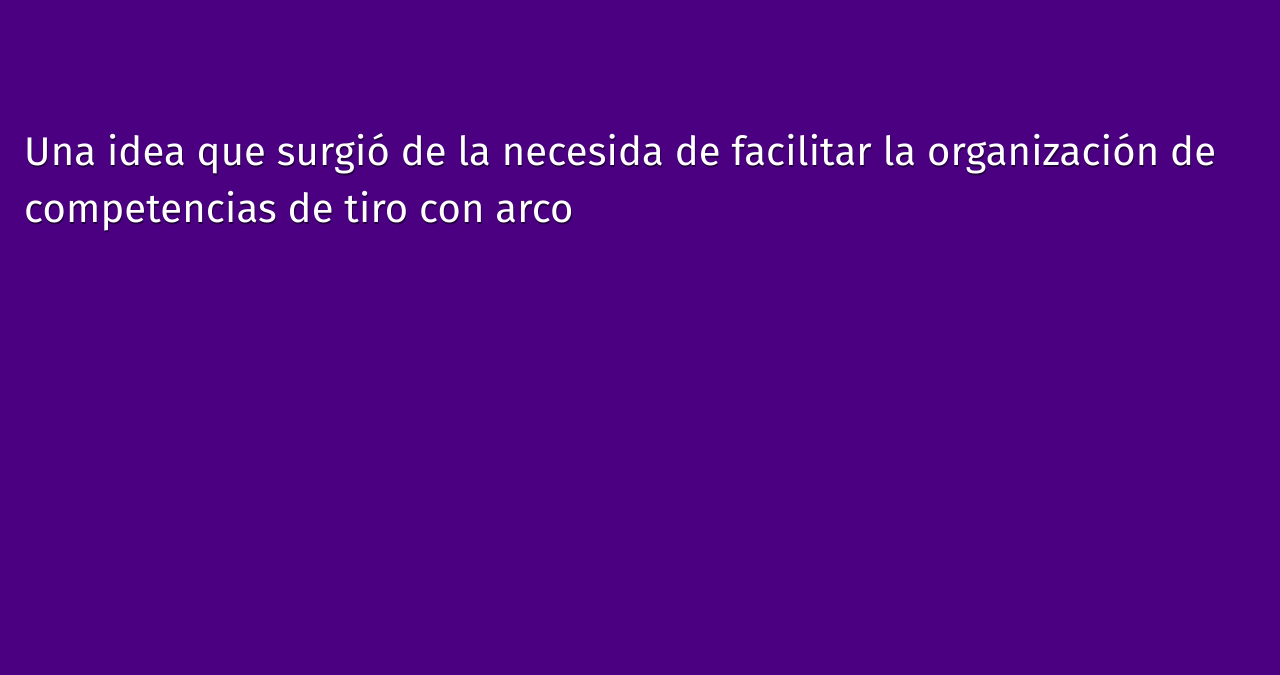
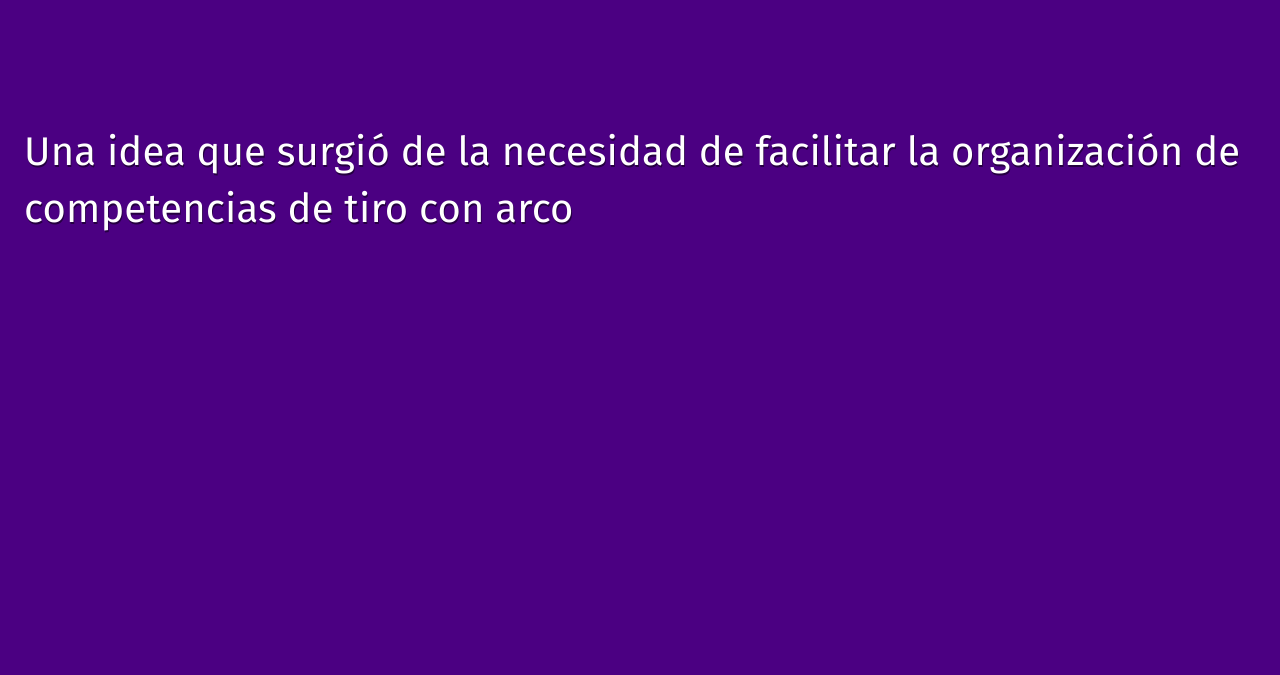
Before and after one commit to ecelis/www-arqueria-pro, a Gatsby site: page /about in a window 1280 px wide. Shown: the part 37-712 px from the top of the page. Built offline with nearby package versions, Linux system fonts and the light colour scheme; Gatsby itself is replaced by a stand-in of ours.

Commit message:
Fix typo

```diff
--- a/src/pages/about.js
+++ b/src/pages/about.js
@@ -4,7 +4,7 @@ import Layout from "../components/layout";
 const About = () => {
     return (
         <Layout>
-        <p>Una idea que surgió de la necesida de facilitar la organización de competencias de tiro con arco</p>
+        <p>Una idea que surgió de la necesidad de facilitar la organización de competencias de tiro con arco</p>
         </Layout>
     );
 }
```
